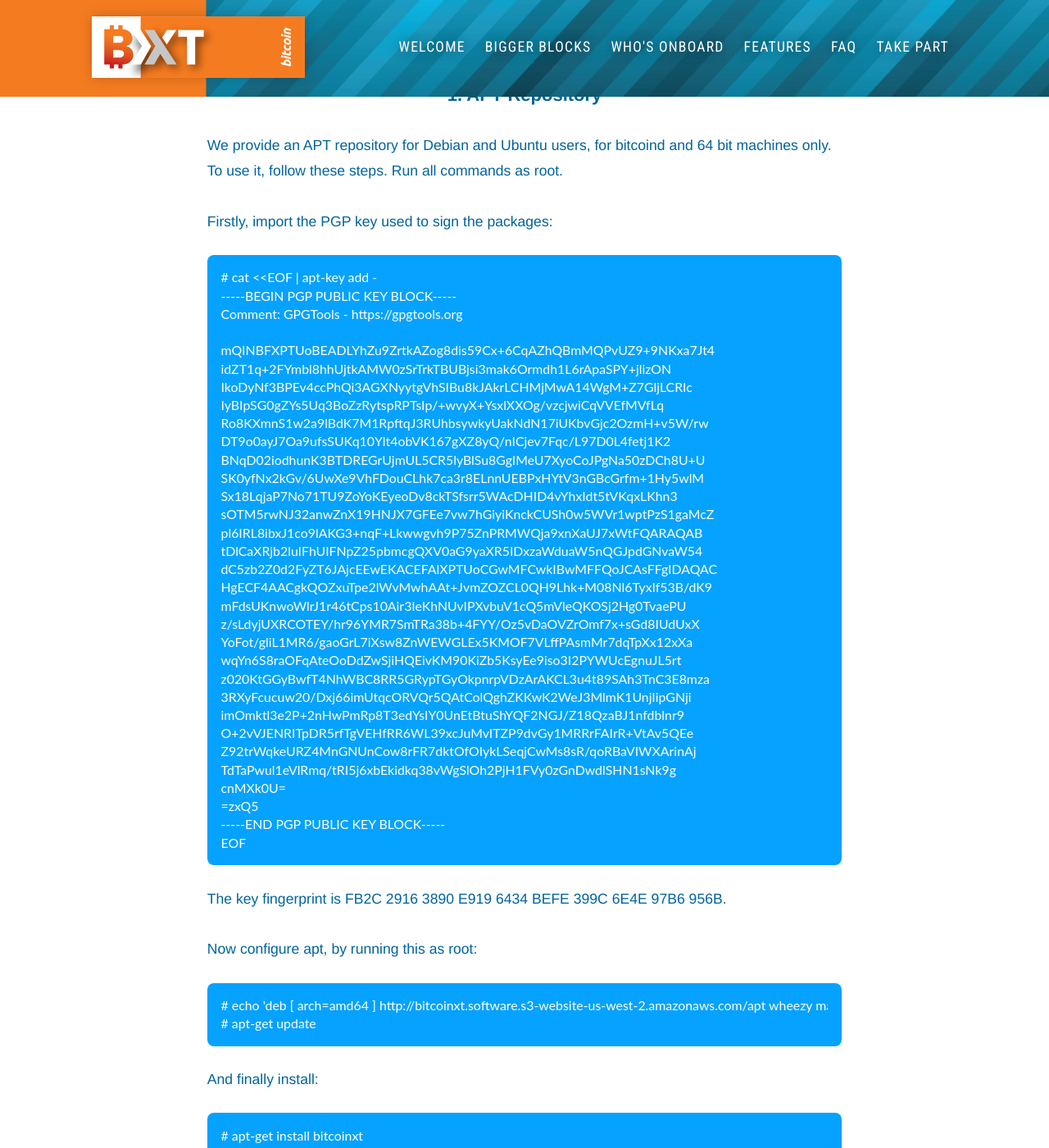
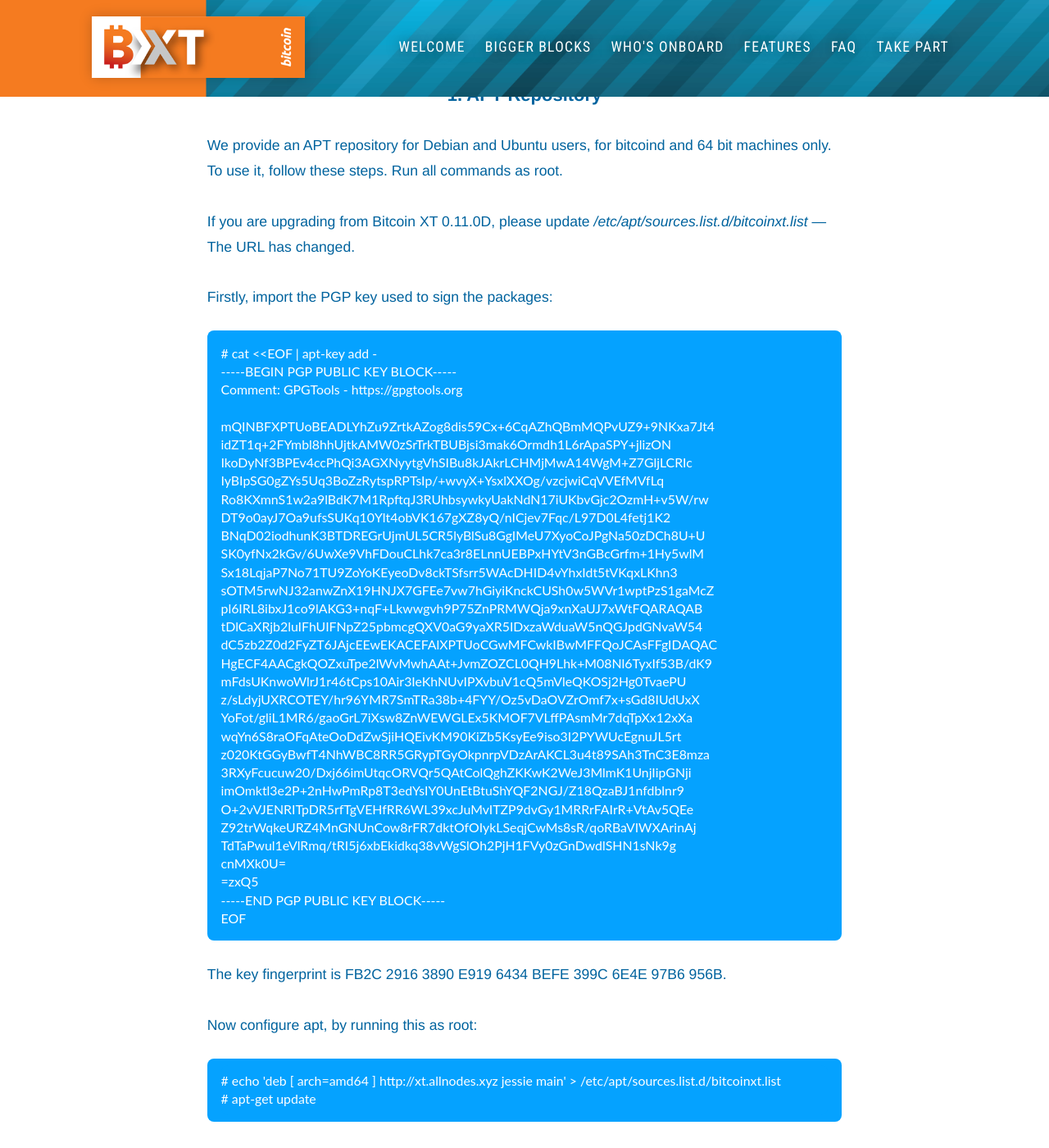
Before and after one commit to bitcoinxt/website, a Jekyll site: the page built from apt.html, in a window 1280 px wide and 1400 px high, scrolled down 354 px. Shown: the whole window at 82% size. Built offline with Jekyll 4.4.1, drawn with Linux system fonts in a browser that asks for light colours; nearby versions of some CDN libraries.

Commit message:
Update url for APT repository

```diff
--- a/apt.html
+++ b/apt.html
@@ -20,6 +20,10 @@ description: "We provide an APT repository for Debian and Ubuntu users, for bitc
   	    <p>
   	    We provide an APT repository for Debian and Ubuntu users, for bitcoind and 64 bit machines only. To use it, follow these steps.
   	    Run all commands as root.
+        </p>
+
+        <p>
+        If you are upgrading from Bitcoin XT 0.11.0D, please update <em>/etc/apt/sources.list.d/bitcoinxt.list</em> &mdash; The URL has changed.
         </p>
 
         <p>Firstly, import the PGP key used to sign the packages:</p>
@@ -61,7 +65,7 @@ EOF</code></pre>
 
         <p>Now configure apt, by running this as root:</p>
 
-        <pre><code># echo 'deb [ arch=amd64 ] http://bitcoinxt.software.s3-website-us-west-2.amazonaws.com/apt wheezy main' &gt; /etc/apt/sources.list.d/bitcoinxt.list
+        <pre><code># echo 'deb [ arch=amd64 ] http://xt.allnodes.xyz jessie main' &gt; /etc/apt/sources.list.d/bitcoinxt.list
 # apt-get update</code></pre>
 
         <p>And finally install:</p>
```
